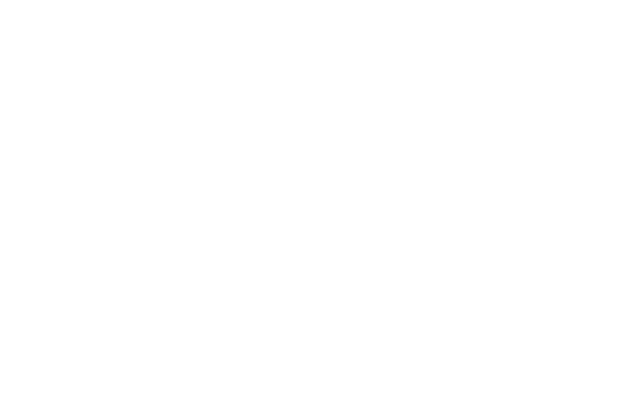
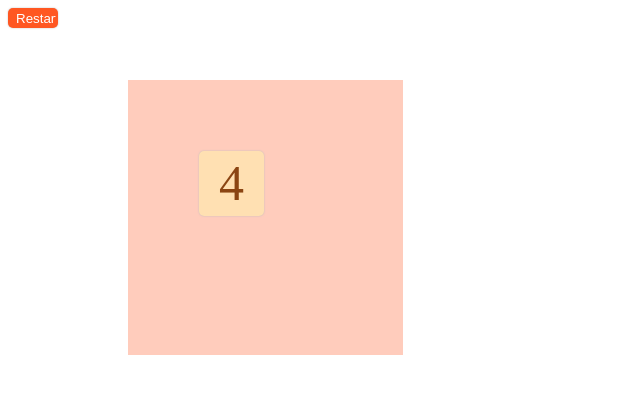
Before and after one commit to Flipped205/HtmlGames, a plain HTML site: page my2048/index.html in a window 1280 px wide. Shown: the whole page, without its empty margins (0-640 px from the left). Drawn offline with Linux system fonts and the light colour scheme.

Commit message:
update amination and restart
update amination transition
update restart function
update the text display in the blocks

```diff
--- a/my2048/index.html
+++ b/my2048/index.html
@@ -4,7 +4,7 @@
 <script type="text/javascript">
 	var a = new Plate;
     var block_size = 65;
-    var plate_offet = { "x" : 100, "y" : 100};
+    var plate_offet = { "x" : 3, "y" : 3};
 	var bindKey = new BindKey;
 	bindKey.on( 'up', function(){
 		//console.log('up');
@@ -51,7 +51,7 @@
         },400);
         block1.style.left = (block_size+3) * j + plate_offet.x;
         block1.style.top = (block_size+3) * i + plate_offet.y;
-        block1.style.opacity = 0.2;
+        block1.style.opacity = 0;
         block2.innerHTML = (block2.innerHTML * 2);
         switchColod(block2, Number(block2.innerHTML));
     }
@@ -65,12 +65,17 @@
         var div=document.createElement("div");
         div.setAttribute("id", "block" + i + "-" + j);
         div.setAttribute("class", "movingBlock block");
-        document.body.appendChild(div);
+        document.getElementById('plate').appendChild(div);
         div.innerHTML = v;
         div.style.left = (block_size+3) * j + plate_offet.x;
         div.style.top = (block_size+3) * i + plate_offet.y;
-        div.style.width = block_size;
-        div.style.height = block_size;
+        div.style.lineHeight = block_size + 'px';
+        div.style.width = 0;
+        div.style.height = 0;
+        setTimeout(function(){
+            div.style.width = block_size;
+            div.style.height = block_size;
+        },1)
         switchColod(div, v);
     }
 	function switchColod(ele, val) {
@@ -81,24 +86,34 @@
 			case 16: ele.style.backgroundColor = "#FFB74D"; break;
 			case 32: ele.style.backgroundColor = "#FFA726"; break;
 			case 64: ele.style.backgroundColor = "#FF9800"; break;
-			case 128: ele.style.backgroundColor = "#FB8C00"; break;
-			case 256: ele.style.backgroundColor = "#F57C00"; break;
-			case 512: ele.style.backgroundColor = "#EF6C00"; break;
-			case 1024: ele.style.backgroundColor = "#E65100"; break;
+			case 128: ele.style.backgroundColor = "#FB8C00"; ele.style.fontSize = '40px'; break;
+			case 256: ele.style.backgroundColor = "#F57C00"; ele.style.fontSize = '40px';break;
+			case 512: ele.style.backgroundColor = "#EF6C00"; ele.style.fontSize = '35px'; break;
+			case 1024: ele.style.backgroundColor = "#E65100"; ele.style.fontSize = '30px';break;
 		}
 	}
+    function restart(){
+        while(plate.hasChildNodes()){
+            plate.removeChild( plate.firstChild );
+        };
+        a.reset();
+        a.shiftup();
+        console.log("plate resetted...")
+    }
 	function updateHtml(){
-		document.getElementById('plate').innerHTML = a.displayHTMLText();
+        plate.innerHTML = a.displayHTMLText();
 	}
 </script>
 <style type="text/css">
 	.block {
-		background-color: lightblue;
+		background-color: white;
 		position: absolute;
 		border-radius: 5px;
+        box-shadow:0px 0px 2px #BDBDBD;
         color: saddlebrown;
         text-align: center;
-        box-shadow:0px 0px 2px #BDBDBD
+        font-family: "微软雅黑";
+        font-size: 50px;
 	}
 	.movingBlock {
 		transition: top 0.5s, left 0.5s, width 0.5s, height 0.5s, opacity 0.5s, background-color 0.5s;
@@ -106,15 +121,32 @@
 		-webkit-transition: top 0.5s, left 0.5s, width 0.5s, height 0.5s, opacity 0.5s, background-color 0.5s;	/* Safari 和 Chrome */
 		-o-transition: top 0.5s, lef 0.5s, width 0.5s, height 0.5s, opacity 0.5s, background-color 0.5s;	/* Opera */
 	}
+    .plate {
+        background-color:#FFCCBC;
+        position: absolute;
+        top:10%;
+        left:10%;
+    }
+    .btn-restart {
+        width: 50px;
+        height: 20px;
+        background-color: #FF5722;
+        border-radius: 5px;
+        border-color: rgba(0,0,0,0);
+        box-shadow:0px 0px 2px #BDBDBD;
+        color:white;
+    }
 </style>
 </head>
 
 <body>
-	<div id='plate'></div>
-	<div id='block_plate'></div>
-	<!--<div class="movingBlock block" id="block_1" style="top:200px;"></div>-->
+    <input class="btn-restart" type="button" onclick="restart()" value="Restart">
+	<div id='plate' class="plate"></div>
 </body>
 <script type="text/javascript">
-
+    var plate = document.getElementById('plate');
+    plate.style.width = (block_size+3) * 4 +3;
+    plate.style.height = (block_size+3) * 4 +3;
+	a.shiftup();
 </script>
 </html>
--- a/my2048/square.js
+++ b/my2048/square.js
@@ -240,17 +240,25 @@ var Plate = (function(){
 			}
 			_me.randomGenerate();
 		}
+        this.reset = function() {
+            _plate 	= {};
+            _emptyArray = new Array;
+            for( i = 0; i < _height; i ++ ){
+                _plate[i] = {};
+                for( j = 0; j < _width; j ++ ){
+                    _plate[i][j] = new Unit;
+                    emptyArrayPush(i,j);
+                    //console.log( _plate[i][j].value() );
+                }
+            }
+            //console.log("data model clear");
+        }
 	}
 })();
 
 Plate.prototype = {
 	display: function(aciton) {
-
 	}
-}
-function moveBlock( ele, act, distance ) {
-	var width = ele.style.width;
-	console.log(width);
 }
 /**
 
```
